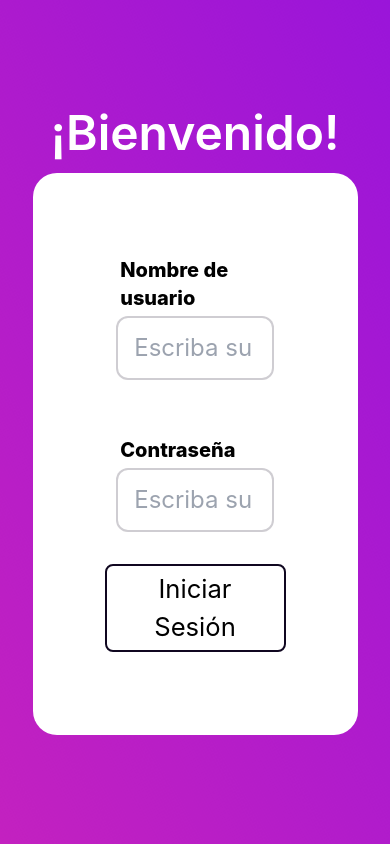
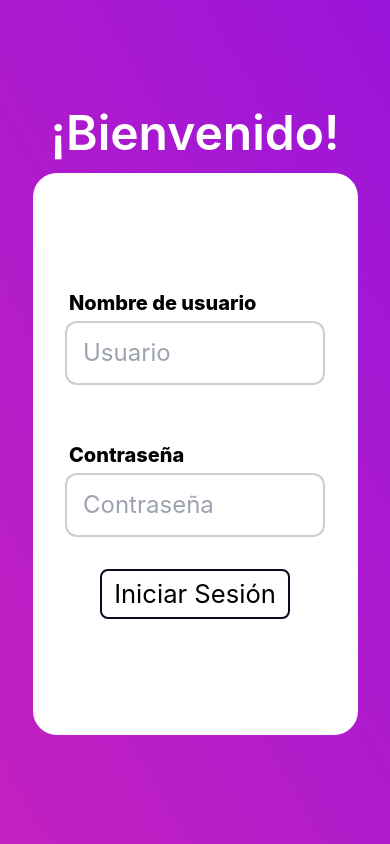
Before and after one commit to HackathonNicaragua2022/Intellikesh, a Next.js app in the folder spanishcodecamp_frontend/: page /login in a window 390 px wide. Built offline with nearby package versions, Linux system fonts and the light colour scheme.

Commit message:
login-register-responsive

```diff
--- a/spanishcodecamp_frontend/components/NavBar.tsx
+++ b/spanishcodecamp_frontend/components/NavBar.tsx
@@ -5,7 +5,7 @@ import Logo from "../assets/img/logo-1.png";
 
 const NavBar = () => {
   return (
-    <div className="flex flex-col md:flex-row mt-6 justify-around items-center bg-midnight h-[5rem] text-textColor w-full">
+    <div className="flex flex-col md:flex-row mt-6 mb-4 sm:mb-0 justify-between items-center px-2 md:px-[3rem] bg-midnight h-[5rem] text-textColor w-full">
       <div className="flex items-center justify-center gap-4">
         <Image src={Logo} alt="logo" />
         <span className="text-[1.2rem] font-semibold text-white">
--- a/spanishcodecamp_frontend/pages/login.tsx
+++ b/spanishcodecamp_frontend/pages/login.tsx
@@ -33,21 +33,21 @@ const Registro: NextPage = () => {
       </h1>
 
       <form
-        className="relative flex flex-col items-center justify-center w-10/12 p-16 bg-white xl:w-1/2 h-4/6 rounded-3xl z-1"
+        className="relative flex flex-col items-center justify-center w-10/12 bg-white sm:p-16 xl:w-1/2 h-4/6 rounded-3xl z-1"
         onSubmit={handleSubmit}
       >
         <div className="w-4/5">
           <Input
             name="username"
             descriptiveText="Nombre de usuario"
-            placeholder="Escriba su nombre de usuario"
+            placeholder="Usuario"
           />
           <div className="h-12" />
           <Input
             name="password"
             descriptiveText="Contraseña"
             type="password"
-            placeholder="Escriba su contraseña"
+            placeholder="Contraseña"
           />
         </div>
         <br />
--- a/spanishcodecamp_frontend/pages/registro.tsx
+++ b/spanishcodecamp_frontend/pages/registro.tsx
@@ -28,11 +28,11 @@ const Registro: NextPage = () => {
   return (
     <div className="flex flex-col items-center justify-center w-screen h-screen overflow-hidden bg-midnight">
       <div className="fixed z-0 w-[3000px] rotate-[150deg] bg-gradient-to-r from-purple to-pink h-[1000px]" />
-      <h1 className="relative mb-4 text-5xl font-extrabold tracking-wider text-center text-white z-1">
+      <h1 className="relative mb-4 text-[2rem] sm:text-5xl font-extrabold tracking-wider text-center text-white z-1">
         Crea tu cuenta
       </h1>
       <form
-        className="relative grid grid-cols-2 gap-12 px-16 py-8 bg-white z-1 rounded-3xl"
+        className="relative flex flex-col gap-12 px-4 py-8 mx-2 mb-4 overflow-auto bg-white sm:px-16 sm:grid sm:grid-cols-2 z-1 rounded-xl sm:rounded-3xl"
         onSubmit={handleSubmit}
       >
         <Input
```
